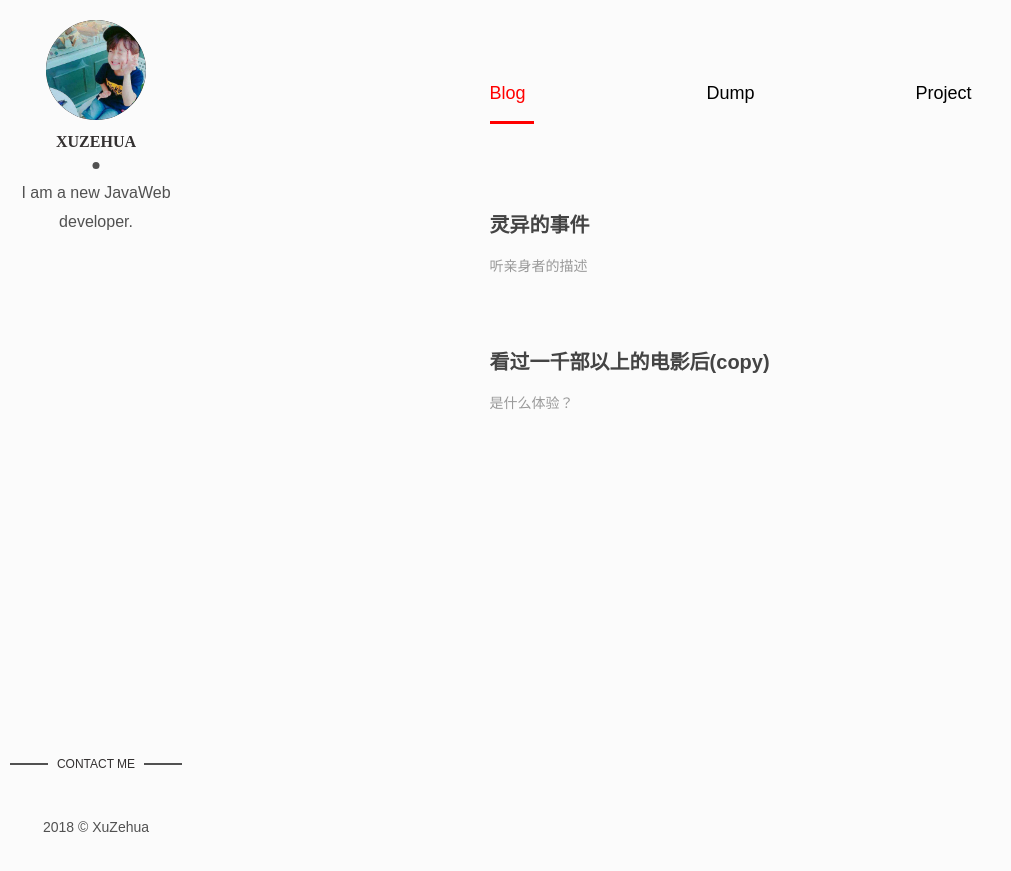
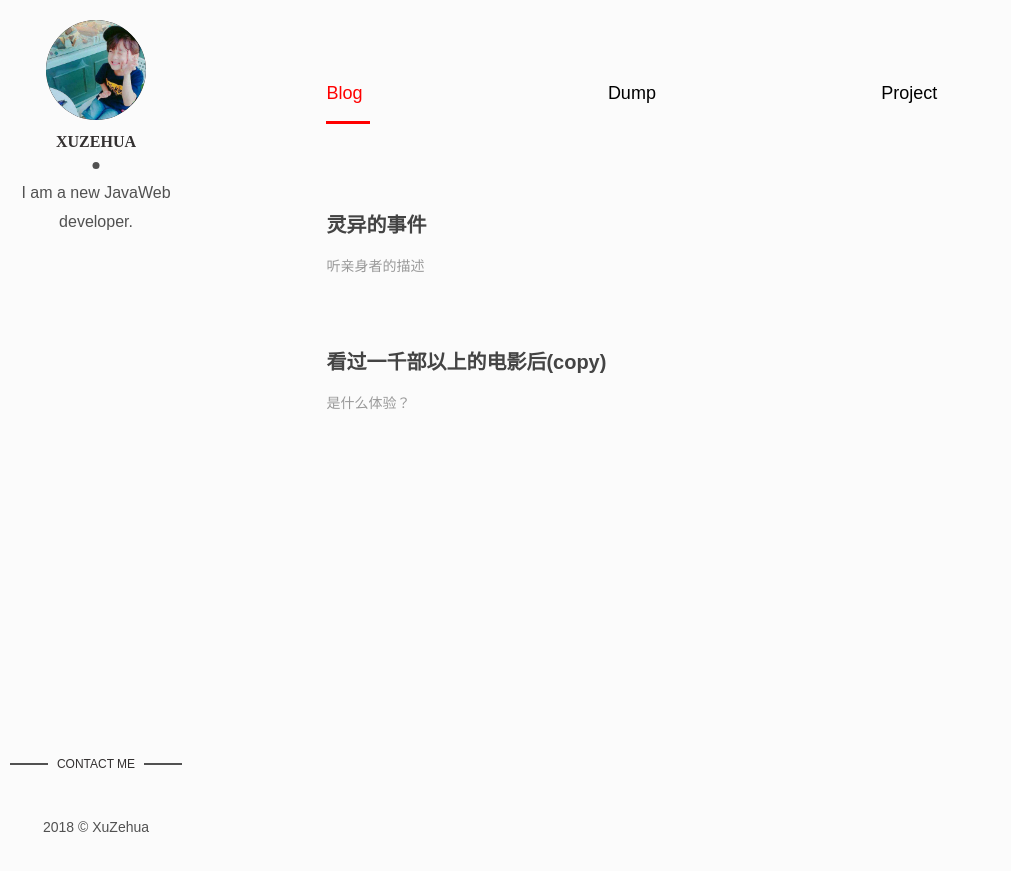
Before and after one commit to lychhh/lychhh.github.io, a Jekyll site: the page built from index.md, in a window 1280 px wide. Shown: the top 871 px of the page, without its empty margins (0-1011 px from the left). Built offline with Jekyll 4.4.1, drawn with Linux system fonts in a browser that asks for light colours.

Commit message:
Update default.css

```diff
--- a/css/default.css
+++ b/css/default.css
@@ -93,7 +93,7 @@ pre ol{margin-left:25px;list-style-type:decimal;}
 .project .aside{
     background-image:url('https://d233eq3e3p3cv0.cloudfront.net/max/1000/0*kTUZamBulGQZg1MW.jpeg')
 } */
-.index-content .section { margin-left:30%; padding-top:80px; padding-right:15%; ;}
+.index-content .section { margin-left:15%; padding-top:80px; padding-right:15%; ;}
 
 .index-content .artical-list { width:70%; margin:0 auto; }
 .index-content .artical-list li { margin-bottom:70px; }
```
